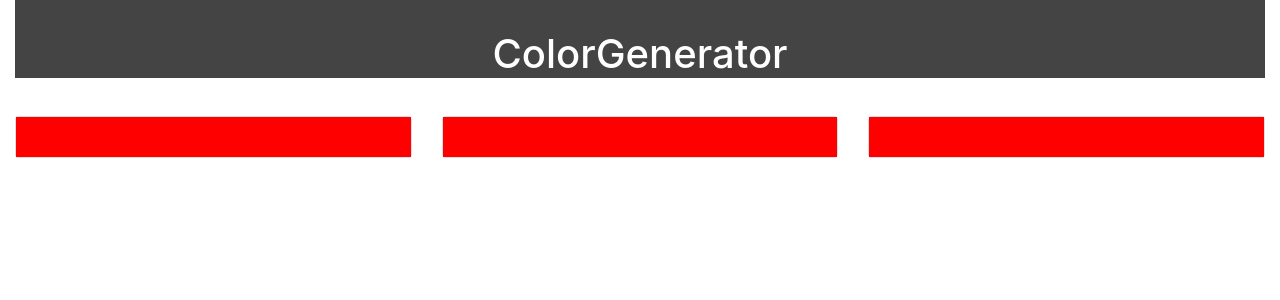
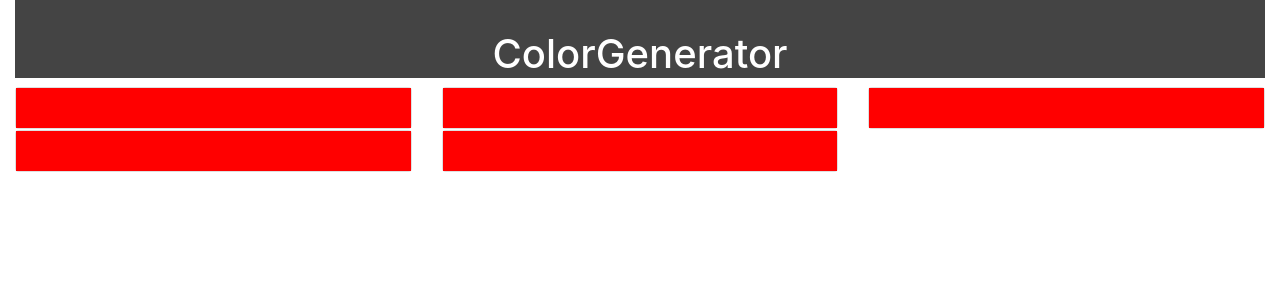
Before and after one commit to alicesf2/colorgenerator, a React (Create React App) app in the folder frontend/: page / in a window 1280 px wide. Shown: the top 300 px of the page. Built offline with nearby package versions, Linux system fonts and the light colour scheme.

Commit message:
columns fixed

```diff
--- a/frontend/src/App.css
+++ b/frontend/src/App.css
@@ -8,7 +8,7 @@
 }
 
 .card {
-  margin-top: 30px;
+  margin-top: 1px;
 }
 
 .cardhover{
--- a/frontend/src/App.js
+++ b/frontend/src/App.js
@@ -107,6 +107,22 @@ class App extends Component {
                 <CardBody className="color" />
               </Card>
             </Col>
+            <Col lg="4">
+              <Card className="card">
+                <div className = "cardhover center">
+                  <h2 className = "white-text"> Card 4 </h2>
+                </div>
+                <CardBody className="color" />
+              </Card>
+            </Col>
+            <Col lg="4">
+              <Card className="card">
+                <div className = "cardhover center">
+                  <h2 className = "white-text"> Card 5 </h2>
+                </div>
+                <CardBody className="color" />
+              </Card>
+            </Col>
           </Row>
         </Container>
       );
```
